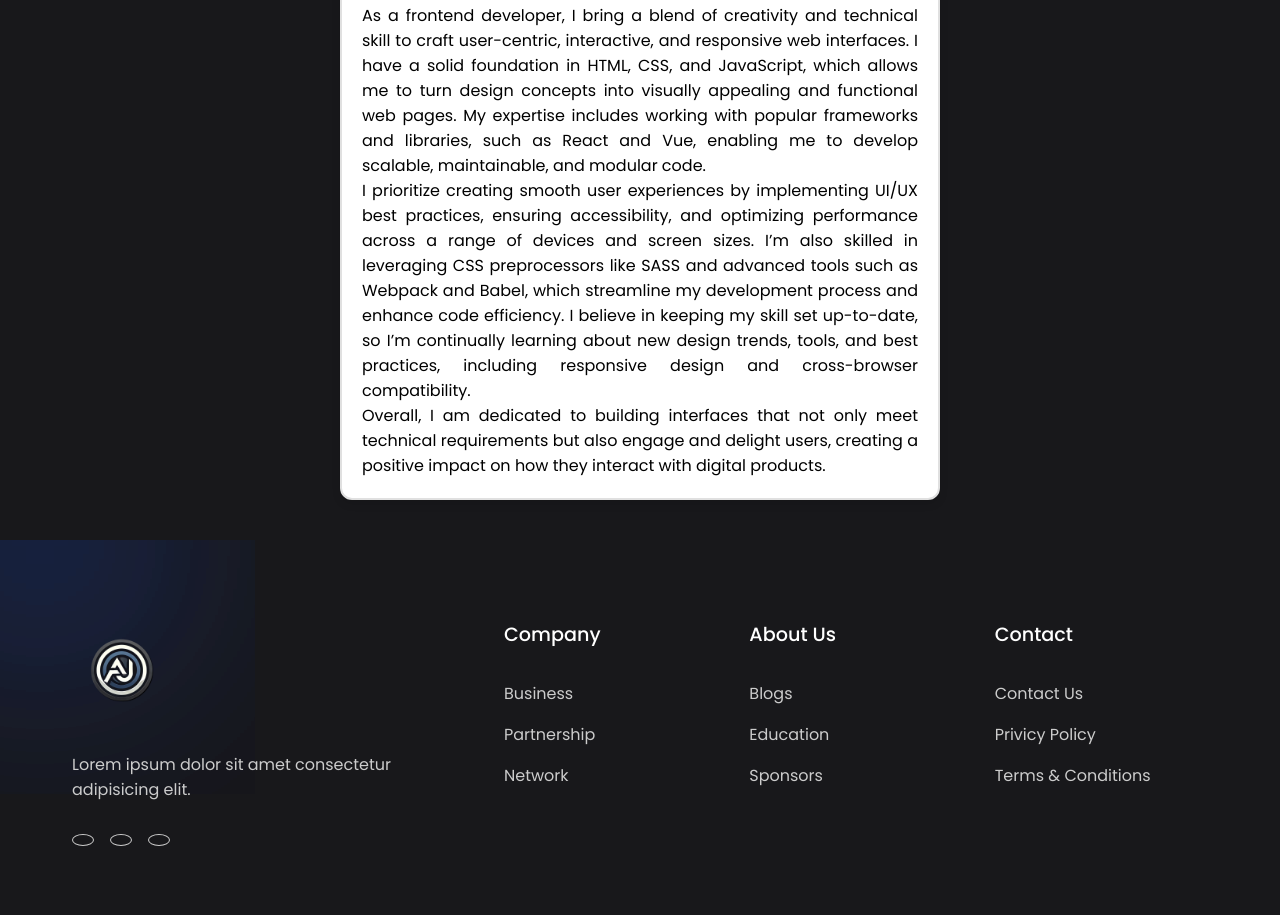
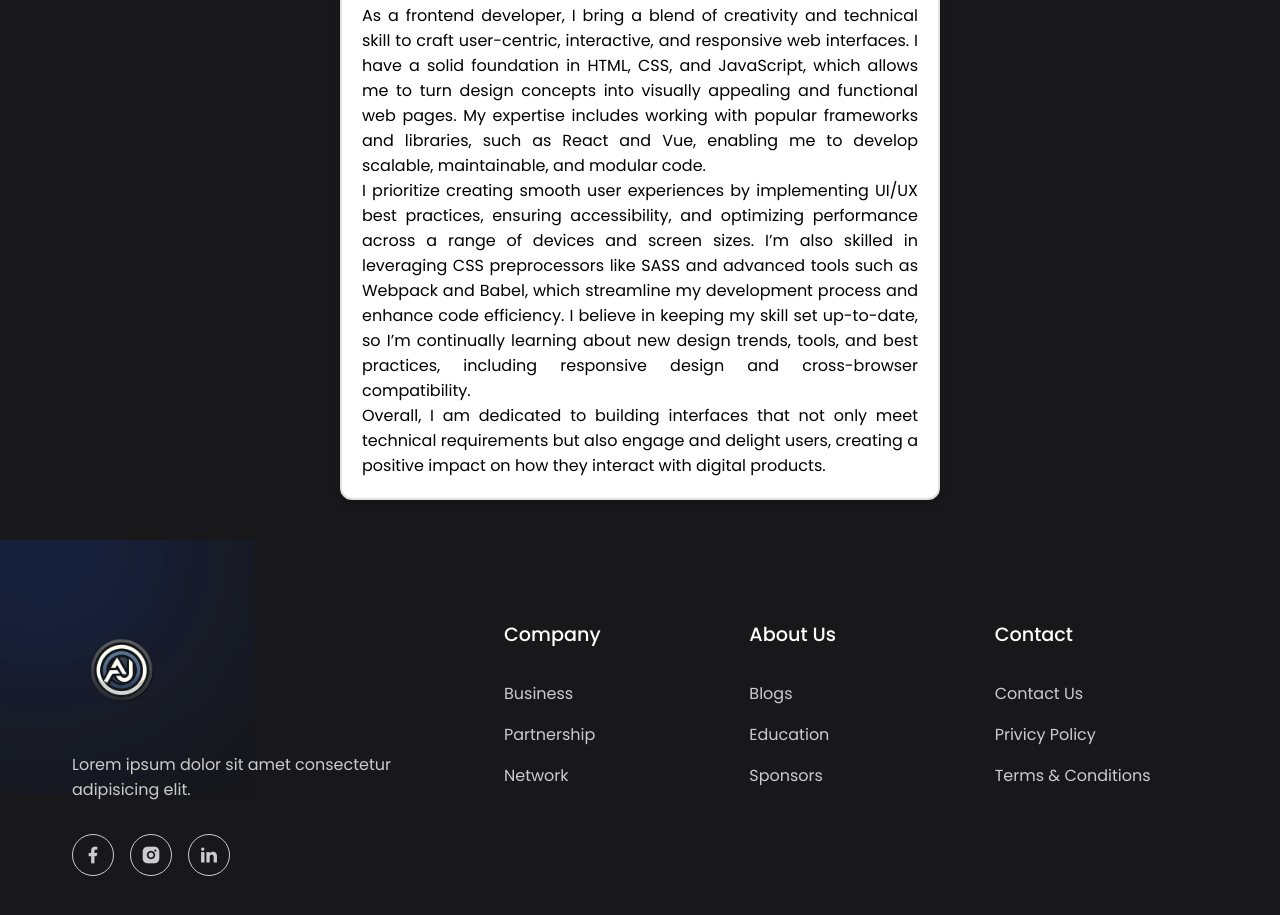
Before and after one commit to Ajay-Jamale/personal-website, a plain HTML site: page franten.html in a window 1280 px wide. Shown: the part 223-1138 px from the top of the page. Drawn offline with nearby package versions, Linux system fonts and the light colour scheme.

Commit message:
Update franten.html

```diff
--- a/franten.html
+++ b/franten.html
@@ -3,6 +3,7 @@
 <head>
     <meta charset="UTF-8">
     <meta name="viewport" content="width=device-width, initial-scale=1.0">
+    <link rel="stylesheet" href="https://cdnjs.cloudflare.com/ajax/libs/remixicon/3.5.0/remixicon.min.css">
     <link rel="stylesheet" href="assets/styles.css">
     <title>Frantend Skill</title>
     <style>
```
